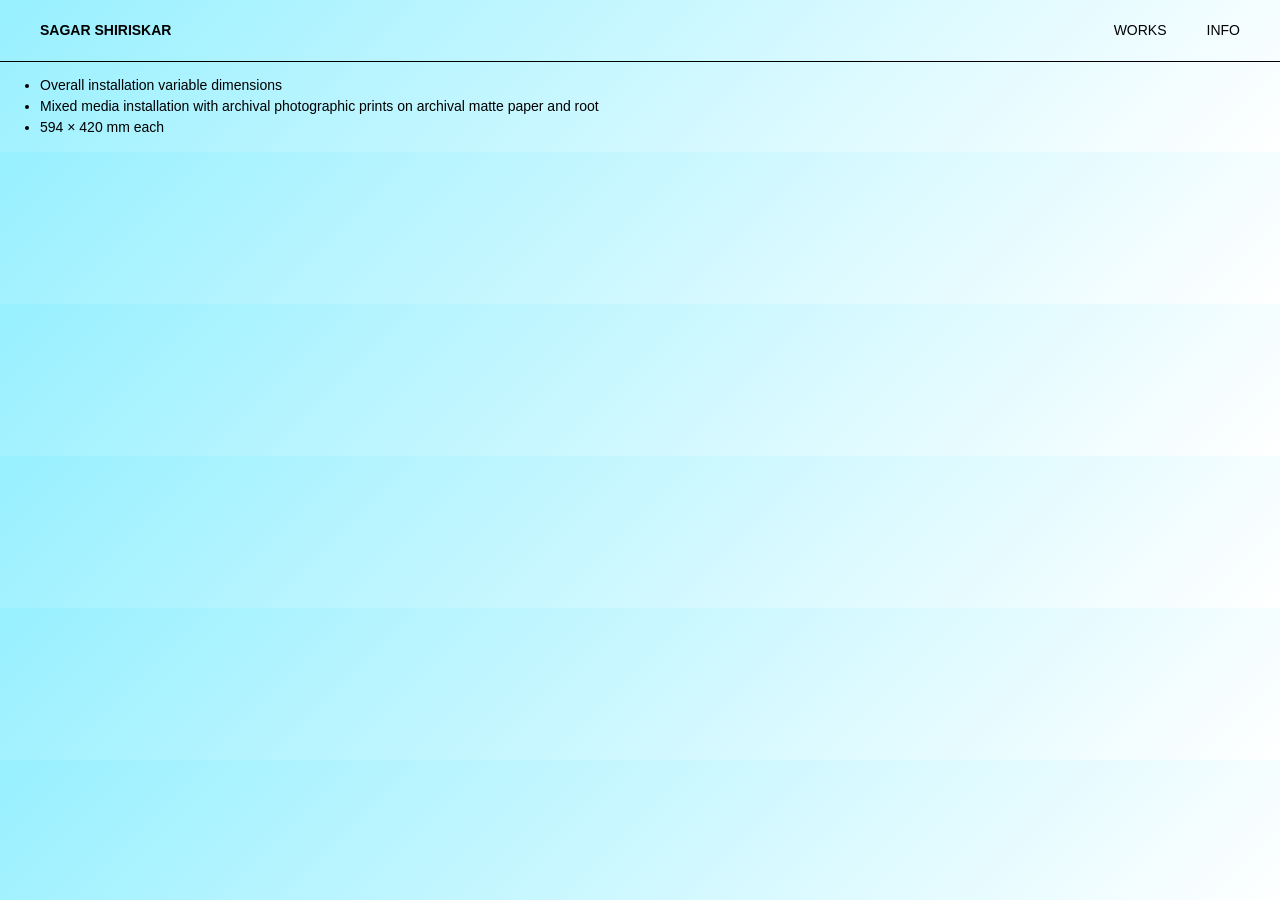
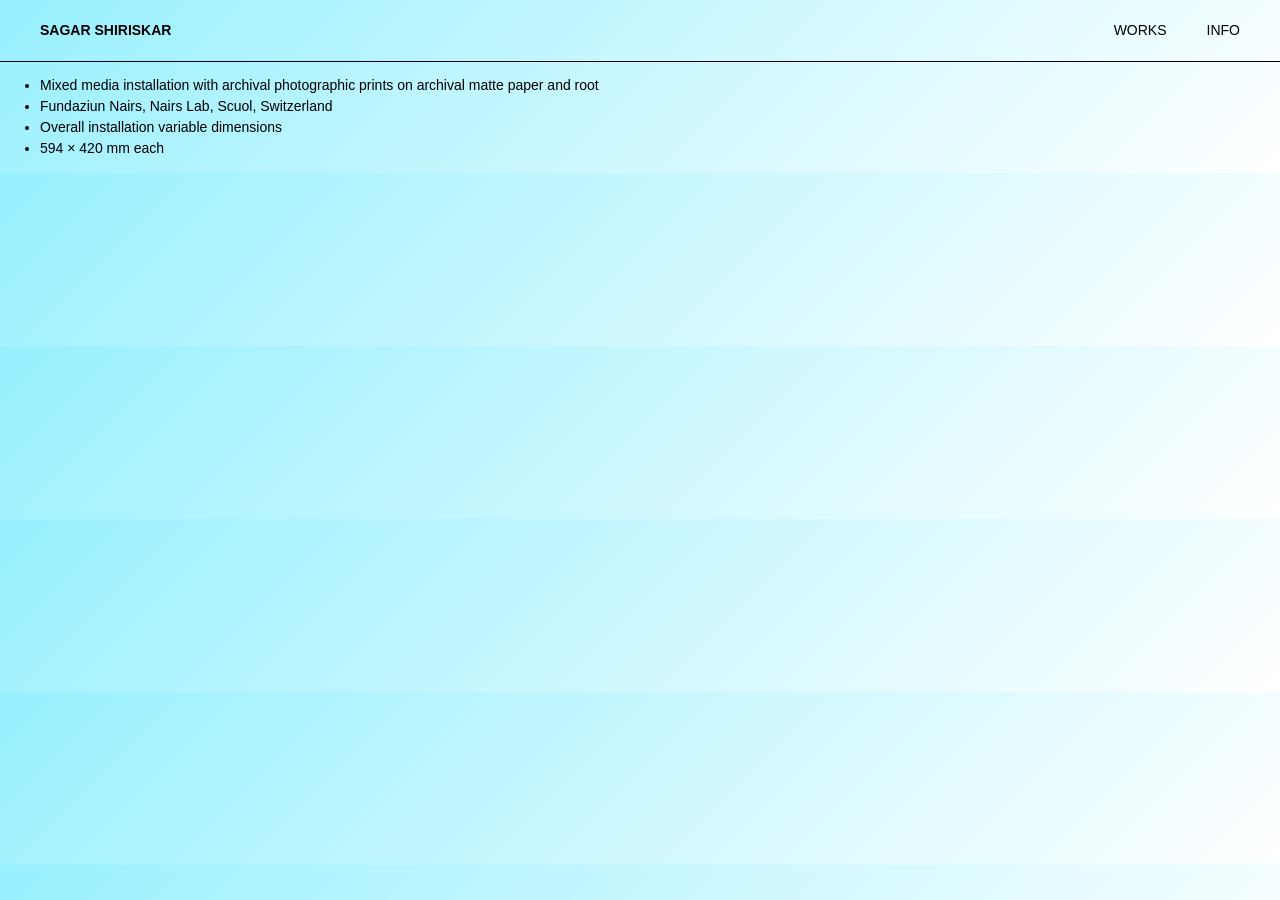
Before and after one commit to sagarshiriskar/personalwebsite, a Jekyll site: the page built from _works/roots.md, in a window 1280 px wide. Built offline with Jekyll 4.4.1, drawn with Linux system fonts in a browser that asks for light colours.

Commit message:
Update _works/roots.md (via Pages CMS)

```diff
--- a/_works/roots.md
+++ b/_works/roots.md
@@ -26,7 +26,10 @@ description: >-
   paper and root
 
   594 × 420 mm each
+
+  Fundaziun Nairs, Nairs Lab, Scuol, Switzerland
 ---
+- Mixed media installation with archival photographic prints on archival matte paper and root
+- Fundaziun Nairs, Nairs Lab, Scuol, Switzerland
 - Overall installation variable dimensions
-- Mixed media installation with archival photographic prints on archival matte paper and root
 - 594 × 420 mm each
```
